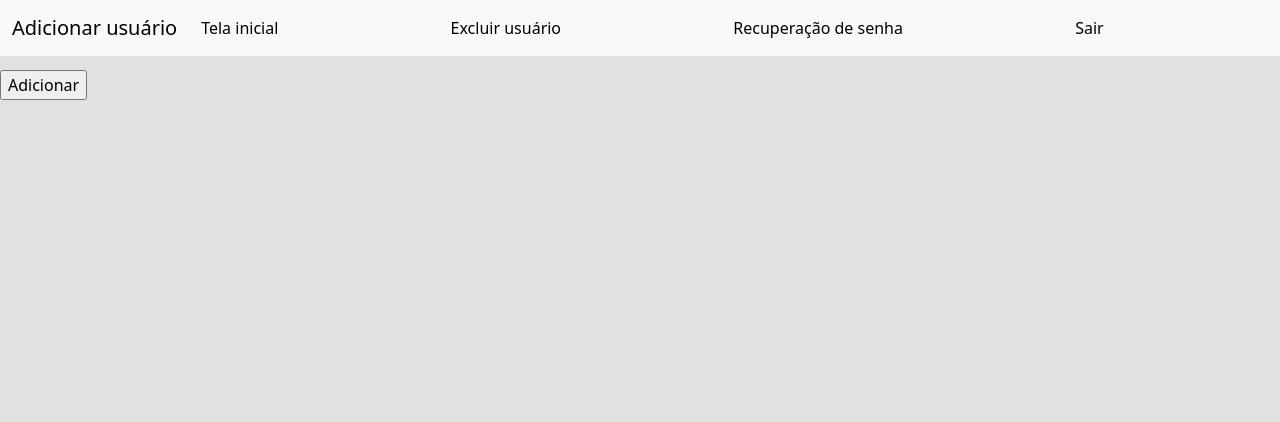
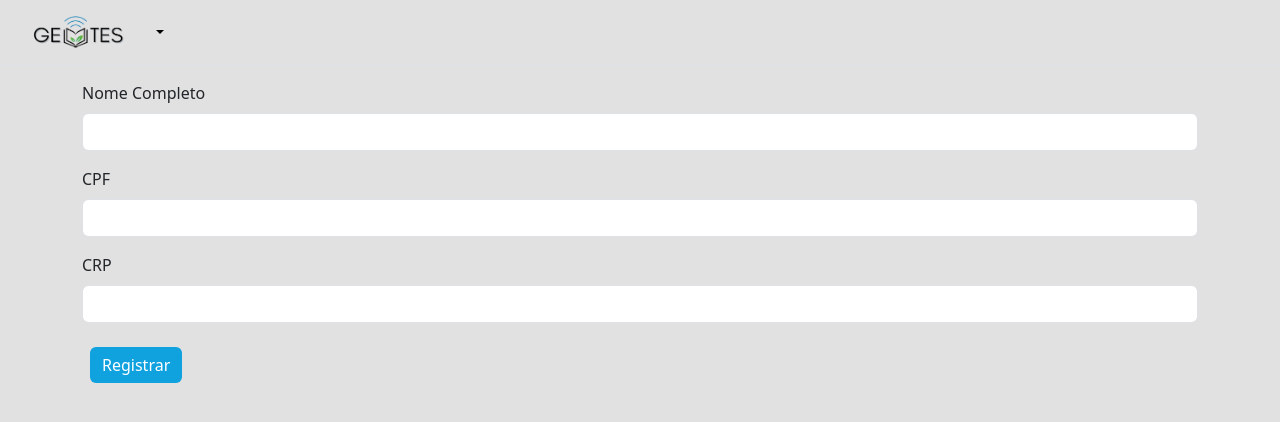
Before and after one commit to anabbarbosa/ONGgemtes, a PHP site: page /addUsers.php in a window 1280 px wide. Shown: the top 422 px of the page. Run offline with PHP 8.4, Linux system fonts and the light colour scheme; a user stored in the database is signed in.

Commit message:
adicionar usuário - admin

```diff
--- a/addUsers.php
+++ b/addUsers.php
@@ -59,7 +59,7 @@
 
 <body class="FundoCinza">
 
-<?php
+  <?php
   // if(count($erro) > 0){
   //   foreach($erro as $msg){
   //     echo '<div class="alert alert-light position-absolute bottom-0 start-50 translate-middle-x" role="alert">' . $msg . "</div>";
@@ -75,39 +75,58 @@
     }
   ?>
 
-<nav class="navbar navbar-expand-lg bg-body-tertiary fixed-top">
-    <div class="container-fluid">
-      <a class="navbar-brand" href="#">Adicionar usuário</a>
-      <button class="navbar-toggler" type="button" data-bs-toggle="collapse" data-bs-target="#navbarNavAltMarkup" aria-controls="navbarNavAltMarkup" aria-expanded="false" aria-label="Toggle navigation">
-        <span class="navbar-toggler-icon"></span>
-      </button>
-      <div class="collapse navbar-collapse" id="navbarNavAltMarkup">
-        <div class="navbar-nav">
-          <a class="nav-link active" aria-current="page" href="ADMtelaInicial.php">Tela inicial</a>
-        </div>
+  <header class="py-3 mb-3 border-bottom headerTelaInicial">
+    <div class="container-fluid d-grid gap-3 align-items-center" style="grid-template-columns: 1fr 2fr">
+      <div class="dropdown">
+        <a href="#" class="d-flex align-items-center col-lg-4 mb-2 mb-lg-0 link-body-emphasis text-decoration-none dropdown-toggle" data-bs-toggle="dropdown" aria-expanded="false">
+          <img class="bi me-2" height="32" src="./Imagens/logoGemtes.png">
+        </a>
+        <ul class="dropdown-menu text-small shadow">
+          <li><a class="dropdown-item" href="./ADMtelaInicial.php">Home</a></li>
+          <li><a class="dropdown-item" href="./ADMsenhas.php">Recuperar Senha</a></li>
+          <li><a class="dropdown-item" href="./addUsers.php">Cadastrar Usuário</a></li>
+          <li><a class="dropdown-item" href="./deleteUsers.php">Excluir Usuário</a></li>
+
+          <div class="d-flex align-items-center">
+            <form class="w-100 me-3" role="search">
+              <input type="search" class="form-control bordaAzulGemtes" placeholder="Procurar usuário..." aria-label="Search">
+            </form>
+
+            <div class="flex-shrink-0 dropdown">
+              <a href="#" class="d-block link-body-emphasis text-decoration-none dropdown-toggle" data-bs-toggle="dropdown" aria-expanded="false">
+                <svg xmlns="http://www.w3.org/2000/svg" alt="mdo" width="25" height="25" class="rounded-circle bi bi-person" fill="#10A1DF" viewBox="0 0 16 16">
+                  <path d="M8 8a3 3 0 1 0 0-6 3 3 0 0 0 0 6m2-3a2 2 0 1 1-4 0 2 2 0 0 1 4 0m4 8c0 1-1 1-1 1H3s-1 0-1-1 1-4 6-4 6 3 6 4m-1-.004c-.001-.246-.154-.986-.832-1.664C11.516 10.68 10.289 10 8 10s-3.516.68-4.168 1.332c-.678.678-.83 1.418-.832 1.664z" />
+                </svg>
+              </a>
+              <ul class="dropdown-menu text-small shadow">
+                <li><a class="dropdown-item" href="./sair.php">Sair</a></li>
+              </ul>
+            </div>
+          </div>
       </div>
-      <div class="collapse navbar-collapse" id="navbarNavAltMarkup">
-        <div class="navbar-nav">
-          <a class="nav-link active" aria-current="page" href="deleteUsers.php">Excluir usuário</a>
-        </div>
+  </header>
+  </div>
+
+  <div class="container">
+    <form method="POST" class="row g-3" action="">
+      <div class="col-md-12">
+        <label for="inputName" class="form-label">Nome Completo</label>
+        <input type="text" class="form-control" id="inputName" name="Nome_Completo" maxlength="50" value="" required />
       </div>
-      <div class="collapse navbar-collapse" id="navbarNavAltMarkup">
-        <div class="navbar-nav">
-          <a class="nav-link active" aria-current="page" href="ADMsenhas.php">Recuperação de senha</a>
-        </div>
+      <div class="col-md-12">
+        <label for="inputCPF" class="form-label">CPF</label>
+        <input type="number" class="form-control" id="inputCPF" name=CPF" value="" min="1990-01-01" required />
       </div>
-      <div class="collapse navbar-collapse" id="navbarNavAltMarkup">
-        <div class="navbar-nav">
-          <a class="nav-link active" aria-current="page" href="sair.php">Sair</a>
-        </div>
+      <div class="col-md-12">
+        <label for="inputCRP" class="form-label">CRP</label>
+        <input type="number" class="form-control" id="inputCRP" name="CRP" maxlength="2" value="" />
       </div>
-    </div>
-  </nav>
 
-  <form method="POST" action="">
-    <p> CPF <br> <input value="" name="CPF" type="number"></p>
-    <p><input name="Adicionar" value="Adicionar" type="submit"></p>
-  </form>
+      <div class="col-12">
+        <button type="submit" class="btn btn-primary m-2" style="background-color:   #10A1DF; color: white; border:none;">Registrar</button>
+      </div>
+    </form>
+  </div>
+</body>
 
-</body>
 </html>
```
